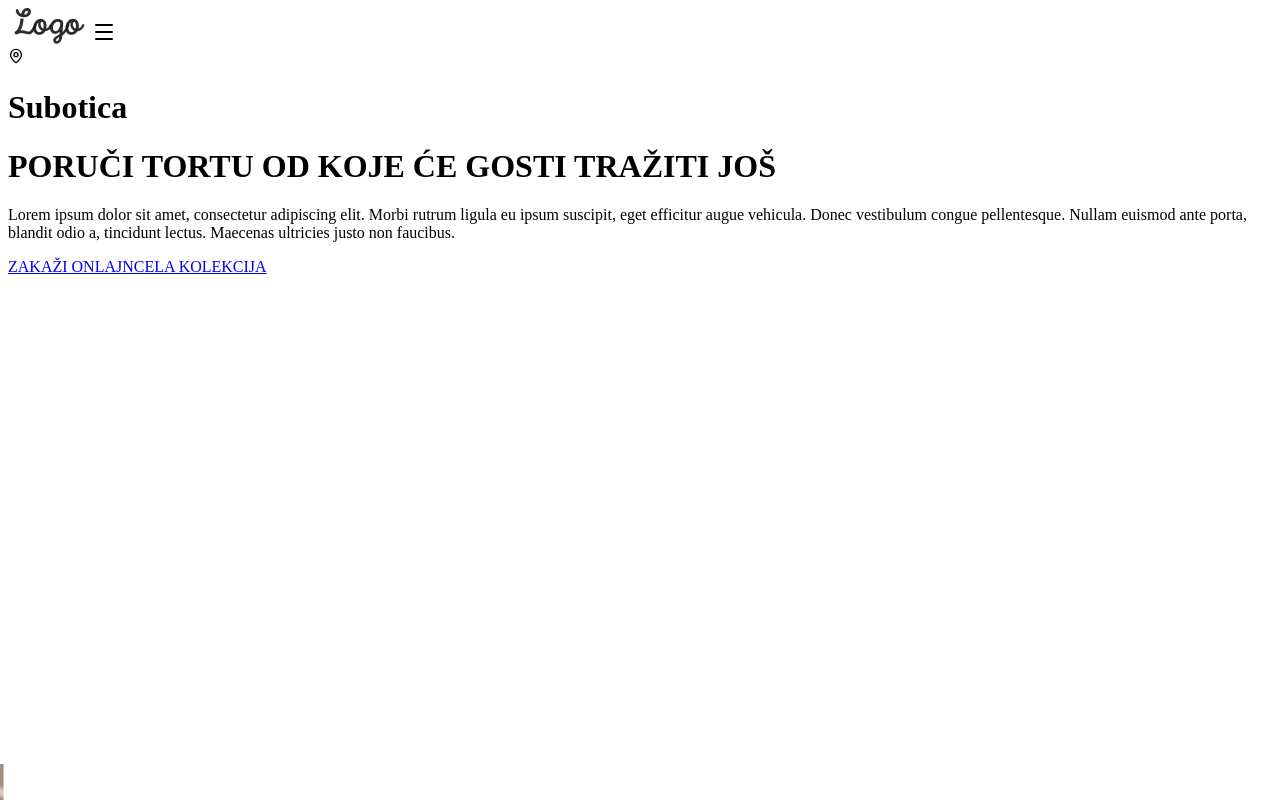
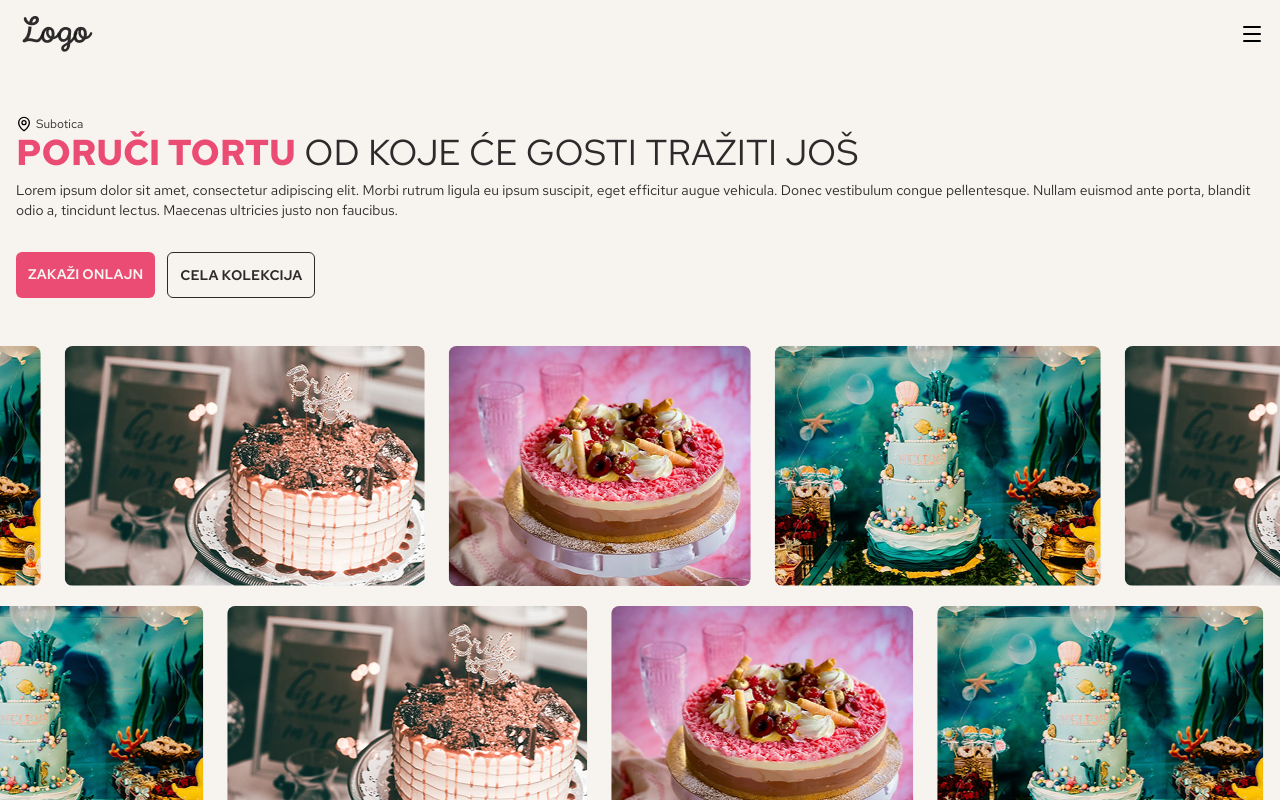
Before and after one commit to milosturanov/cakeWebsite, a Next.js app: page / in a window 1280 px wide. Shown: the top 800 px of the page. Built offline with nearby package versions, Linux system fonts and the light colour scheme.

Commit message:
Restore working version

```diff
--- /dev/null
+++ b/app/globals.css
@@ -0,0 +1,110 @@
+@import "tailwindcss";
+@import "tw-animate-css";
+@import "shadcn/tailwind.css";
+
+:root {
+  --primary: #f7f4f0;
+  --secondary: rgba(21, 20, 20, 0.9);
+  --accent: #eb4c74;
+  --background: oklch(1 0 0);
+  --foreground: oklch(0.145 0 0);
+  --card: oklch(1 0 0);
+  --card-foreground: oklch(0.145 0 0);
+  --popover: oklch(1 0 0);
+  --popover-foreground: oklch(0.145 0 0);
+  --primary-foreground: oklch(0.985 0 0);
+  --secondary-foreground: oklch(0.205 0 0);
+  --muted: oklch(0.97 0 0);
+  --muted-foreground: oklch(0.556 0 0);
+  --accent-foreground: oklch(0.205 0 0);
+  --destructive: oklch(0.577 0.245 27.325);
+  --border: oklch(0.922 0 0);
+  --input: oklch(0.922 0 0);
+  --ring: oklch(0.708 0 0);
+  --chart-1: oklch(0.87 0 0);
+  --chart-2: oklch(0.556 0 0);
+  --chart-3: oklch(0.439 0 0);
+  --chart-4: oklch(0.371 0 0);
+  --chart-5: oklch(0.269 0 0);
+  --radius: 0.625rem;
+  --sidebar: oklch(0.985 0 0);
+  --sidebar-foreground: oklch(0.145 0 0);
+  --sidebar-primary: oklch(0.205 0 0);
+  --sidebar-primary-foreground: oklch(0.985 0 0);
+  --sidebar-accent: oklch(0.97 0 0);
+  --sidebar-accent-foreground: oklch(0.205 0 0);
+  --sidebar-border: oklch(0.922 0 0);
+  --sidebar-ring: oklch(0.708 0 0);
+}
+
+@theme inline {
+  --color-primary: var(--primary);
+  --color-secondary: var(--secondary);
+  --color-accent: var(--accent);
+
+  --color-secondary2: rgba(21, 20, 20, 0.6);
+  --color-accent2: #f394ac;
+
+  --font-heading: var(--font-sans);
+  --font-sans: var(--font-sans);
+  --color-sidebar-ring: var(--sidebar-ring);
+  --color-sidebar-border: var(--sidebar-border);
+  --color-sidebar-accent-foreground: var(--sidebar-accent-foreground);
+  --color-sidebar-accent: var(--sidebar-accent);
+  --color-sidebar-primary-foreground: var(--sidebar-primary-foreground);
+  --color-sidebar-primary: var(--sidebar-primary);
+  --color-sidebar-foreground: var(--sidebar-foreground);
+  --color-sidebar: var(--sidebar);
+  --color-chart-5: var(--chart-5);
+  --color-chart-4: var(--chart-4);
+  --color-chart-3: var(--chart-3);
+  --color-chart-2: var(--chart-2);
+  --color-chart-1: var(--chart-1);
+  --color-ring: var(--ring);
+  --color-input: var(--input);
+  --color-border: var(--border);
+  --color-destructive: var(--destructive);
+  --color-accent-foreground: var(--accent-foreground);
+  --color-muted-foreground: var(--muted-foreground);
+  --color-muted: var(--muted);
+  --color-secondary-foreground: var(--secondary-foreground);
+  --color-primary-foreground: var(--primary-foreground);
+  --color-popover-foreground: var(--popover-foreground);
+  --color-popover: var(--popover);
+  --color-card-foreground: var(--card-foreground);
+  --color-card: var(--card);
+  --color-foreground: var(--foreground);
+  --color-background: var(--background);
+  --radius-sm: calc(var(--radius) * 0.6);
+  --radius-md: calc(var(--radius) * 0.8);
+  --radius-lg: var(--radius);
+  --radius-xl: calc(var(--radius) * 1.4);
+  --radius-2xl: calc(var(--radius) * 1.8);
+  --radius-3xl: calc(var(--radius) * 2.2);
+  --radius-4xl: calc(var(--radius) * 2.6);
+}
+
+::-webkit-scrollbar {
+  /* Remove scrollbar */
+  display: none;
+}
+
+body {
+  background-color: #f7f4f0;
+}
+p {
+  color: var(--secondary);
+}
+.tasteSelected {
+  width: 200px;
+  height: auto;
+  z-index: 3;
+}
+.subTasteSelectedLeft {
+  z-index: 2;
+  margin-right: -60px;
+}
+.subTasteSelectedRight {
+  z-index: 2;
+  margin-left: -60px;
+}
--- /dev/null
+++ b/app/layout.tsx
@@ -0,0 +1,26 @@
+import type { Metadata } from "next";
+import { Red_Hat_Text } from "next/font/google";
+import "./globals.css";
+
+const redHatText = Red_Hat_Text({
+  subsets: ["latin"],
+  weight: ["300", "400", "500", "600", "700"],
+  variable: "--font-red-hat-text",
+});
+
+export const metadata: Metadata = {
+  title: "Create Next App",
+  description: "Generated by create next app",
+};
+
+export default function RootLayout({
+  children,
+}: Readonly<{
+  children: React.ReactNode;
+}>) {
+  return (
+    <html lang="en" className={`${redHatText.className} h-full antialiased`}>
+      <body className="min-h-full flex flex-col">{children}</body>
+    </html>
+  );
+}
--- a/components/custom/tasteShowcase.tsx
+++ b/components/custom/tasteShowcase.tsx
@@ -2,6 +2,7 @@
 import Image from "next/image";
 import { useState } from "react";
 import data from "@/taste.json";
+import { div } from "framer-motion/client";
 
 export default function TasteShowCase() {
   const [currentIndex, setCurrentIndex] = useState(2);
--- /dev/null
+++ b/components/theme-provider.tsx
@@ -0,0 +1,71 @@
+"use client"
+
+import * as React from "react"
+import { ThemeProvider as NextThemesProvider, useTheme } from "next-themes"
+
+function ThemeProvider({
+  children,
+  ...props
+}: React.ComponentProps<typeof NextThemesProvider>) {
+  return (
+    <NextThemesProvider
+      attribute="class"
+      defaultTheme="system"
+      enableSystem
+      disableTransitionOnChange
+      {...props}
+    >
+      <ThemeHotkey />
+      {children}
+    </NextThemesProvider>
+  )
+}
+
+function isTypingTarget(target: EventTarget | null) {
+  if (!(target instanceof HTMLElement)) {
+    return false
+  }
+
+  return (
+    target.isContentEditable ||
+    target.tagName === "INPUT" ||
+    target.tagName === "TEXTAREA" ||
+    target.tagName === "SELECT"
+  )
+}
+
+function ThemeHotkey() {
+  const { resolvedTheme, setTheme } = useTheme()
+
+  React.useEffect(() => {
+    function onKeyDown(event: KeyboardEvent) {
+      if (event.defaultPrevented || event.repeat) {
+        return
+      }
+
+      if (event.metaKey || event.ctrlKey || event.altKey) {
+        return
+      }
+
+      if (event.key.toLowerCase() !== "d") {
+        return
+      }
+
+      if (isTypingTarget(event.target)) {
+        return
+      }
+
+      setTheme(resolvedTheme === "dark" ? "light" : "dark")
+    }
+
+    window.addEventListener("keydown", onKeyDown)
+
+    return () => {
+      window.removeEventListener("keydown", onKeyDown)
+    }
+  }, [resolvedTheme, setTheme])
+
+  return null
+}
+
+export { ThemeProvider }
--- a/package.json
+++ b/package.json
@@ -16,6 +16,7 @@
     "lucide": "^1.3.0",
     "lucide-react": "^1.14.0",
     "next": "16.2.6",
+    "next-themes": "^0.4.6",
     "react": "19.2.4",
     "react-dom": "19.2.4",
     "shadcn": "^4.7.0",
```
Also changed, not shown: components/custom/header.tsx (+9 -12 lines), 1 other file (tests, documents, lock files or other folders).
